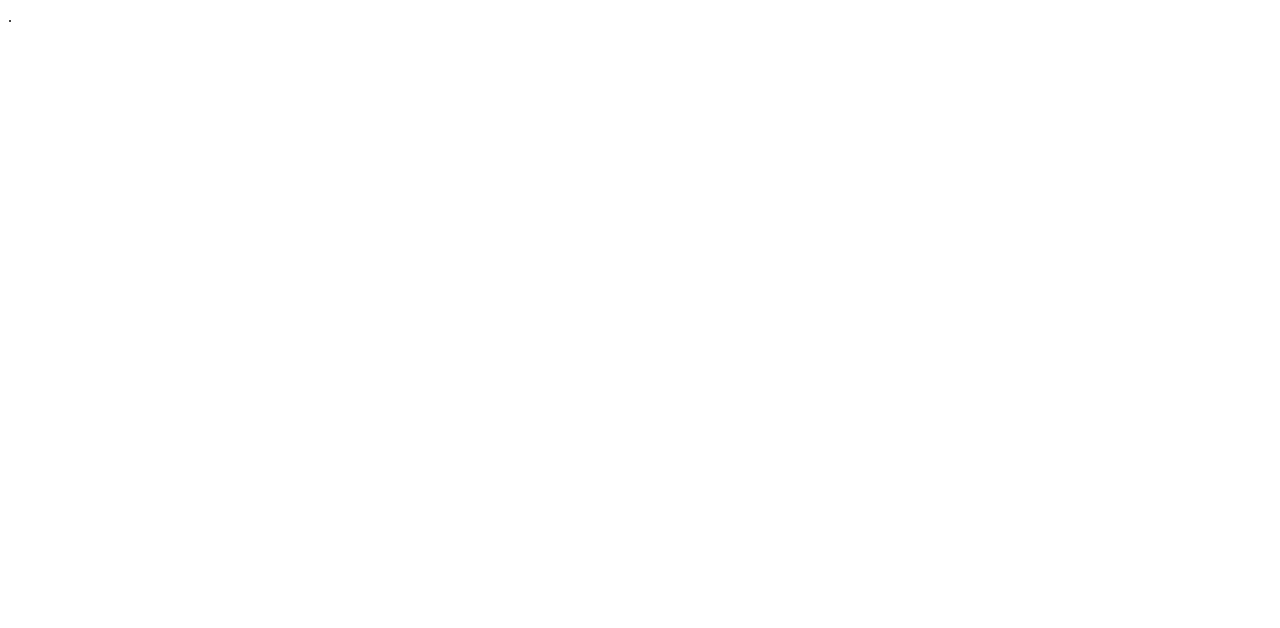
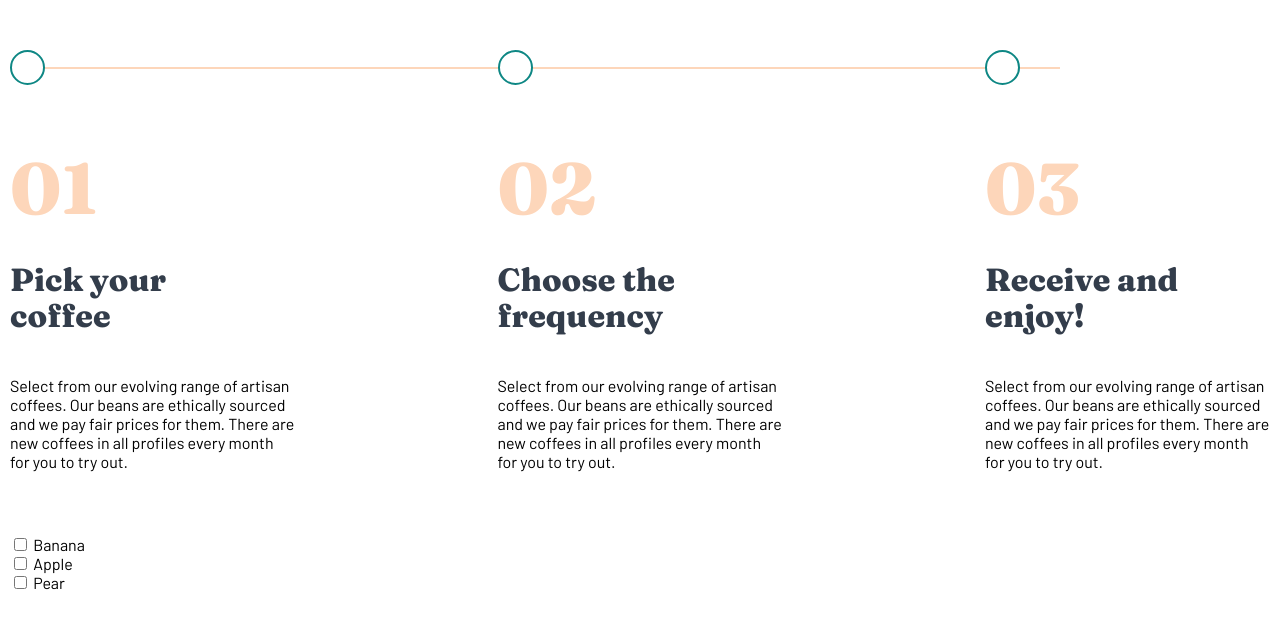
Before and after one commit to akbarjondev/day5-st14, a plain HTML site: page index.html in a window 1280 px wide. Drawn offline with Linux system fonts and the light colour scheme.

Commit message:
Add major style

```diff
--- a/css/style.css
+++ b/css/style.css
@@ -0,0 +1,89 @@
+@font-face {
+  font-family: 'Fraunces';
+  src: url('../fonts/Fraunces-ExtraBold.woff2') format('woff2'),
+      url('../fonts/Fraunces-ExtraBold.woff') format('woff');
+  font-weight: bold;
+  font-style: normal;
+  font-display: swap;
+}
+
+@font-face {
+  font-family: 'Fraunces';
+  src: url('fonts/Fraunces-Regular.woff2') format('woff2'),
+      url('fonts/Fraunces-Regular.woff') format('woff');
+  font-weight: normal;
+  font-style: normal;
+  font-display: swap;
+}
+
+body {
+  margin: 0;
+  padding: 0;
+  box-sizing: border-box;
+  font-family: "Barlow", "Tahoma", sans-serif;
+}
+
+.container {
+  max-width: 1300px;
+  padding-left: 10px;
+  padding-right: 10px;
+  margin: 0 auto;
+}
+
+/* works */
+.works {
+  margin-top: 50px;
+  display: flex;
+  justify-content: space-between;
+  margin-bottom: 64px;
+  position: relative;
+}
+
+.works::before {
+  position: absolute;
+  top: 4%;
+  z-index: -1;
+  content: "";
+  display: block;
+  height: 2px;
+  width: 1050px;
+  background-color: #fdd6ba;
+}
+
+.work {
+  display: flex;
+  flex-direction: column;
+  max-width: 285px;
+}
+
+.work::before {
+  order: -2;
+  content: "";
+  display: block;
+  width: 31px;
+  height: 31px;
+  border: 2px solid #0E8784;
+  border-radius: 50px;
+  background-color: #ffffff;
+}
+
+.work__heading {
+  font-family: "Fraunces";
+  max-width: 255px;
+  font-weight: 900;
+  font-size: 32px;
+  line-height: 36px;
+  color: #333d4b;
+  margin-top: 38px;
+  margin-bottom: 42px;
+}
+
+.work__step {
+  margin-top: 67px;
+  order: -1;
+  font-family: "Fraunces";
+  font-weight: 900;
+  font-size: 72px;
+  line-height: 72px;
+  color: #fdd6ba;
+}
--- a/index.html
+++ b/index.html
@@ -4,13 +4,59 @@
   <meta charset="UTF-8">
   <meta http-equiv="X-UA-Compatible" content="IE=edge">
   <meta name="viewport" content="width=device-width, initial-scale=1.0">
-  <title>Document</title>
+  <link rel="preconnect" href="https://fonts.googleapis.com">
+  <link rel="preconnect" href="https://fonts.gstatic.com" crossorigin>
+  <link href="https://fonts.googleapis.com/css2?family=Barlow&display=swap" rel="stylesheet">
+  <link rel="stylesheet" href="./css/style.css">
+  <title>Coffee</title>
 </head>
 <body>
-  <div class="works">
-    <div class="work">
-      .
+  <div class="container">
+    <div class="works">
+      <div class="work">
+        <div class="work__heading">Pick your coffee</div>
+        <div class="work__step">01</div>
+        <div class="work__text">Select from our evolving range of artisan coffees. Our beans are ethically sourced and we pay fair prices for them. There are new coffees in all profiles every month for you to try out.</div>
+      </div>
+      <div class="work">
+        <div class="work__heading">Choose the frequency</div>
+        <div class="work__step">02</div>
+        <div class="work__text">Select from our evolving range of artisan coffees. Our beans are ethically sourced and we pay fair prices for them. There are new coffees in all profiles every month for you to try out.</div>
+      </div>
+      <div class="work">
+        <div class="work__heading">Receive and enjoy!</div>
+        <div class="work__step">03</div>
+        <div class="work__text">Select from our evolving range of artisan coffees. Our beans are ethically sourced and we pay fair prices for them. There are new coffees in all profiles every month for you to try out.</div>
+      </div>
+    </div> <!-- End of works -->
+
+    <div class="custom">
+      <form class="form" action="post">
+        <div class="form__wrapper">
+          <label class="form__label">
+            <input class="form__input" type="checkbox">
+            <span class="form__icon"></span>
+            <span class="form__text">Banana</span>
+          </label>
+        </div> <!-- End of form__wrapper -->
+
+        <div class="form__wrapper">
+          <label class="form__label">
+            <input class="form__input" type="checkbox">
+            <span class="form__icon"></span>
+            <span class="form__text">Apple</span>
+          </label>
+        </div> <!-- End of form__wrapper -->
+
+        <div class="form__wrapper">
+          <label class="form__label">
+            <input class="form__input" type="checkbox">
+            <span class="form__icon"></span>
+            <span class="form__text">Pear</span>
+          </label>
+        </div> <!-- End of form__wrapper -->
+      </form>
     </div>
-  </div>
+  </div> <!-- End of container -->
 </body>
 </html>
```
